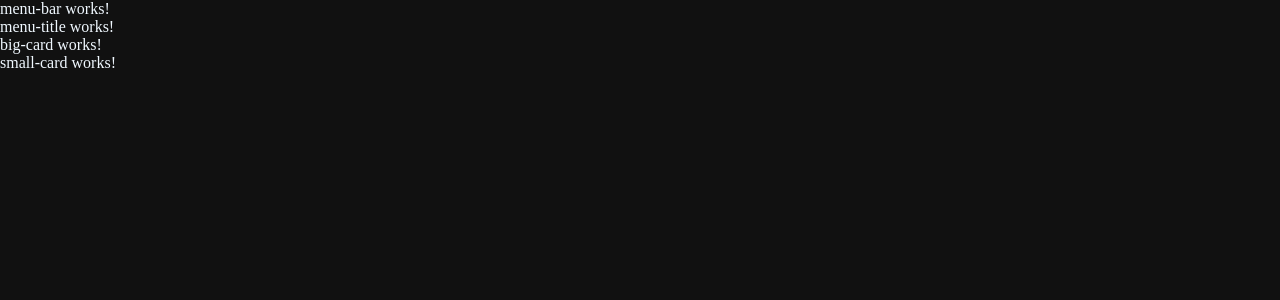
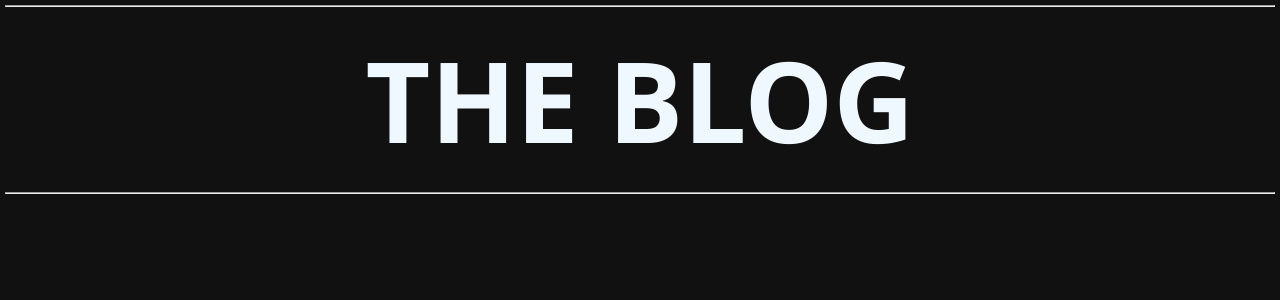
Before and after one commit to Luuwn/angular-blog, an Angular app: page / in a window 1280 px wide. Shown: the top 300 px of the page. Built offline with nearby package versions, Linux system fonts and the light colour scheme.

Commit message:
update: menu-title

```diff
--- a/src/app/app.component.html
+++ b/src/app/app.component.html
@@ -1,6 +1,6 @@
 
-<app-menu-bar></app-menu-bar>
+<!-- <app-menu-bar></app-menu-bar> -->
 <app-menu-title></app-menu-title>
-<app-big-card></app-big-card>
-<app-small-card></app-small-card>
+<!-- <app-big-card></app-big-card> -->
+<!-- <app-small-card></app-small-card> -->
 <router-outlet></router-outlet>
--- a/src/app/components/menu-title/menu-title.component.css
+++ b/src/app/components/menu-title/menu-title.component.css
@@ -0,0 +1,11 @@
+.container_menu-title > h1{
+    margin: 1rem auto;
+    font-size: 7rem;
+    display: flex;
+    justify-content: center;
+    font-family: 'Segoe UI', Tahoma, Geneva, Verdana, sans-serif;
+}
+
+.container_menu-title > hr{
+    margin: 0.3rem;
+}
--- a/src/app/components/menu-title/menu-title.component.html
+++ b/src/app/components/menu-title/menu-title.component.html
@@ -1 +1,5 @@
-<p>menu-title works!</p>
+<div class="container_menu-title">
+    <hr/>
+    <h1>THE BLOG</h1>
+    <hr/>
+</div>
```
Also changed, not shown: 1 other file (tests, documents, lock files or other folders).
